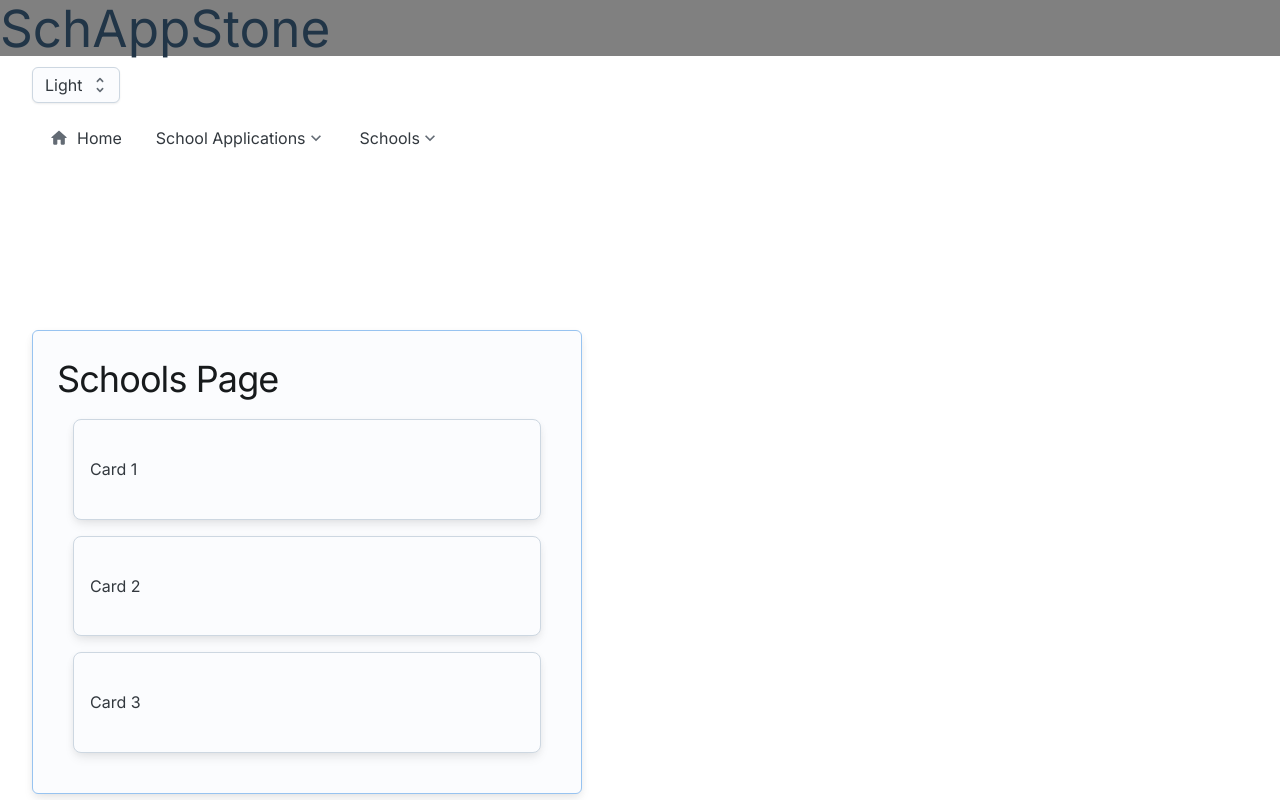
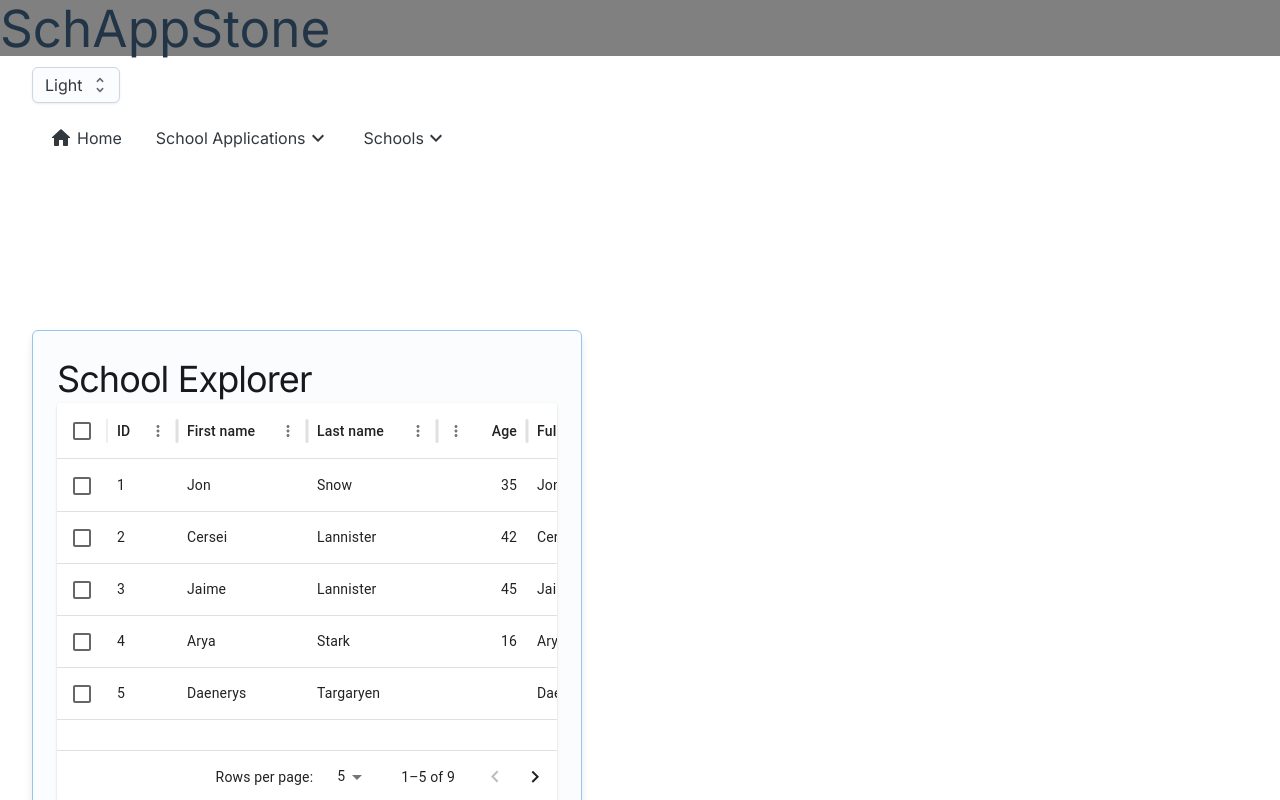
Before and after one commit to jmbain/SchAppStone, a React (Vite) app in the folder client/: page /schools in a window 1280 px wide. Shown: the top 800 px of the page. Built offline with nearby package versions, Linux system fonts and the light colour scheme.

Commit message:
got paginated data grid appearing on School Explorer page, required some new imports from MUI and nesting a theme provider on the app.tsx file in order for MUI and Joy UI to be compatible. Updated page structure and routing to differentiate between MySchools and School Explorer

```diff
--- a/client/package.json
+++ b/client/package.json
@@ -16,6 +16,7 @@
     "@mui/icons-material": "^6.1.2",
     "@mui/joy": "^5.0.0-beta.48",
     "@mui/material": "^6.1.2",
+    "@mui/x-data-grid": "^7.21.0",
     "react": "^18.3.1",
     "react-dom": "^18.3.1",
     "react-router-dom": "^6.21.3"
--- a/client/src/App.tsx
+++ b/client/src/App.tsx
@@ -22,6 +22,20 @@
 import Select from '@mui/joy/Select';
 import Option from '@mui/joy/Option';
 import React from 'react'; // also added this in step 9 below
+
+//Imports for MUI and Joy UI that allow for mixing the styles of both
+import {
+  useColorScheme as useMaterialColorScheme,
+  ThemeProvider as MaterialCssVarsProvider,
+  extendTheme as extendMaterialTheme,
+  THEME_ID
+} from "@mui/material/styles";
+import {
+  CssVarsProvider as JoyCssVarsProvider,
+  useColorScheme as useJoyColorScheme
+} from "@mui/joy/styles";
+
+const materialTheme = extendMaterialTheme();
 
 
 //Joy UI tutorial instructions for posterity - note, refer to SignInSheet component where some of this has been relocated to...
@@ -70,7 +84,8 @@
   // const [count, setCount] = useState(0)
 
   return (
-    <CssVarsProvider>
+    <MaterialCssVarsProvider theme={{ [THEME_ID]: materialTheme }}>
+      <JoyCssVarsProvider>
         <div className="appContainer">
           <Header/>
           <ModeToggle />
@@ -78,7 +93,8 @@
 
           }}/>
         </div>
-    </CssVarsProvider>
+      </JoyCssVarsProvider>
+    </MaterialCssVarsProvider>
   )
 }
 
--- /dev/null
+++ b/client/src/components/MySchoolsPage.tsx
@@ -0,0 +1,47 @@
+// Imports (e.g. SchoolCard, SchoolList...)
+import NavigationMenu from "./NavigationMenu";
+import { Sheet, Typography, Card } from "@mui/joy";
+
+function MySchoolsPage() {
+    return (
+        <div>
+            <br className="navbreak"></br>
+            <br className="navbreak"></br>
+            <NavigationMenu />
+            <br className="navbreak"></br>
+            <Sheet
+                variant="outlined"
+                color="primary"
+                sx={{
+                    p: 3,
+                    width: 500,
+                    boxShadow: 'md',
+                    borderRadius: 'sm',
+                }}
+            >
+                <Typography level="h1">My Saved Schools</Typography>
+                <Card sx={{
+                            m: 2,
+                            boxShadow: 'md',
+                        }}>
+                    <h4>Saved School 1</h4>
+                </Card>
+                <Card sx={{
+                            m: 2,
+                            boxShadow: 'md',
+                    }}>
+                    <h4>Saved School 2 2</h4>
+                </Card>
+                <Card sx={{
+                            m: 2,
+                            boxShadow: 'md',
+                        }}>
+                    <h4>Saved School 3</h4>
+                </Card>
+            </Sheet>
+        </div>
+
+    )
+}
+
+export default MySchoolsPage;
--- a/client/src/components/NavigationMenu.tsx
+++ b/client/src/components/NavigationMenu.tsx
@@ -189,7 +189,7 @@
                 <ListItemButton
                   role="menuitem" {...getTargetProps(1)}
                   component="a"
-                  href="/schools"
+                  href="/myschools"
                   >
                   <ListItemDecorator>
                     <Person />
@@ -201,7 +201,8 @@
                 <ListItemButton
                   role="menuitem"
                   {...getTargetProps(2)}
-
+                  component="a"
+                  href="/applications"
                   >
                   <ListItemDecorator>
                     <FactCheck />
@@ -326,7 +327,11 @@
               </ListItem>
               <ListDivider />
               <ListItem role="none">
-                <ListItemButton role="menuitem" {...getTargetProps(1)}>
+                <ListItemButton
+                  role="menuitem"
+                  {...getTargetProps(1)}
+                  component="a"
+                  href="/schools">
                   School Explorer
                 </ListItemButton>
               {/* </ListItem>
--- a/client/src/components/SchoolProfile.tsx
+++ b/client/src/components/SchoolProfile.tsx
@@ -34,6 +34,10 @@
     const {id} = useParams()
 
     // console.log(school)
+
+    interface school {
+        //set the school type
+    }
 
     useEffect(() => {
         fetch(`/api/schools/${id}`)
--- a/client/src/components/SchoolsEnrollmentData.tsx
+++ b/client/src/components/SchoolsEnrollmentData.tsx
@@ -1,6 +1,7 @@
 import { Sheet, Card, Typography } from "@mui/joy"
 
 function SchoolsEnrollmentData({school}) {
+
 
     let enrollment22_23;
     let enrollment21_22;
--- a/client/src/components/SchoolsPage.tsx
+++ b/client/src/components/SchoolsPage.tsx
@@ -2,7 +2,50 @@
 import NavigationMenu from "./NavigationMenu";
 import { Sheet, Typography, Card } from "@mui/joy";
 
+//Data table and pagination imports
+import { DataGrid, GridColDef } from '@mui/x-data-grid';
+import Paper from '@mui/material/Paper';
+
+
+
+
 function SchoolsPage() {
+
+    const columns: GridColDef[] = [
+        { field: 'id', headerName: 'ID', width: 70 },
+        { field: 'firstName', headerName: 'First name', width: 130 },
+        { field: 'lastName', headerName: 'Last name', width: 130 },
+        {
+          field: 'age',
+          headerName: 'Age',
+          type: 'number',
+          width: 90,
+        },
+        {
+          field: 'fullName',
+          headerName: 'Full name',
+          description: 'This column has a value getter and is not sortable.',
+          sortable: false,
+          width: 160,
+          valueGetter: (value, row) => `${row.firstName || ''} ${row.lastName || ''}`,
+        },
+      ];
+
+    const rows = [
+        { id: 1, lastName: 'Snow', firstName: 'Jon', age: 35 },
+        { id: 2, lastName: 'Lannister', firstName: 'Cersei', age: 42 },
+        { id: 3, lastName: 'Lannister', firstName: 'Jaime', age: 45 },
+        { id: 4, lastName: 'Stark', firstName: 'Arya', age: 16 },
+        { id: 5, lastName: 'Targaryen', firstName: 'Daenerys', age: null },
+        { id: 6, lastName: 'Melisandre', firstName: null, age: 150 },
+        { id: 7, lastName: 'Clifford', firstName: 'Ferrara', age: 44 },
+        { id: 8, lastName: 'Frances', firstName: 'Rossini', age: 36 },
+        { id: 9, lastName: 'Roxie', firstName: 'Harvey', age: 65 },
+      ];
+
+    const paginationModel = { page: 0, pageSize: 5 };
+
+
     return (
         <div>
             <br className="navbreak"></br>
@@ -19,24 +62,34 @@
                     borderRadius: 'sm',
                 }}
             >
-                <Typography level="h1">Schools Page</Typography>
+                <Typography level="h1">School Explorer</Typography>
+                <Paper sx={{ height: 400, width: '100%' }}>
+                    <DataGrid
+                        rows={rows}
+                        columns={columns}
+                        initialState={{ pagination: { paginationModel } }}
+                        pageSizeOptions={[5, 10]}
+                        checkboxSelection
+                        sx={{ border: 0 }}
+                    />
+                    </Paper>
                 <Card sx={{
                             m: 2,
                             boxShadow: 'md',
                         }}>
-                    <h4>Card 1</h4>
+                    <h4>School 1</h4>
                 </Card>
                 <Card sx={{
                             m: 2,
                             boxShadow: 'md',
                     }}>
-                    <h4>Card 2</h4>
+                    <h4>School 2</h4>
                 </Card>
                 <Card sx={{
                             m: 2,
                             boxShadow: 'md',
                         }}>
-                    <h4>Card 3</h4>
+                    <h4>School 3</h4>
                 </Card>
             </Sheet>
         </div>
```
Also changed, not shown: client/src/main.tsx (+5 -4 lines), 1 other file (tests, documents, lock files or other folders). Lines whose indentation alone changed are shown as unchanged.
